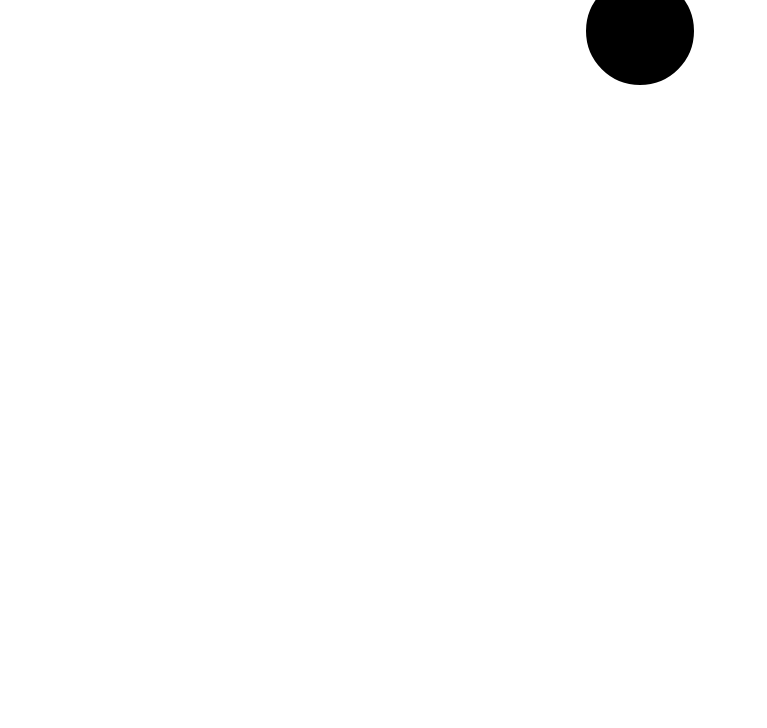
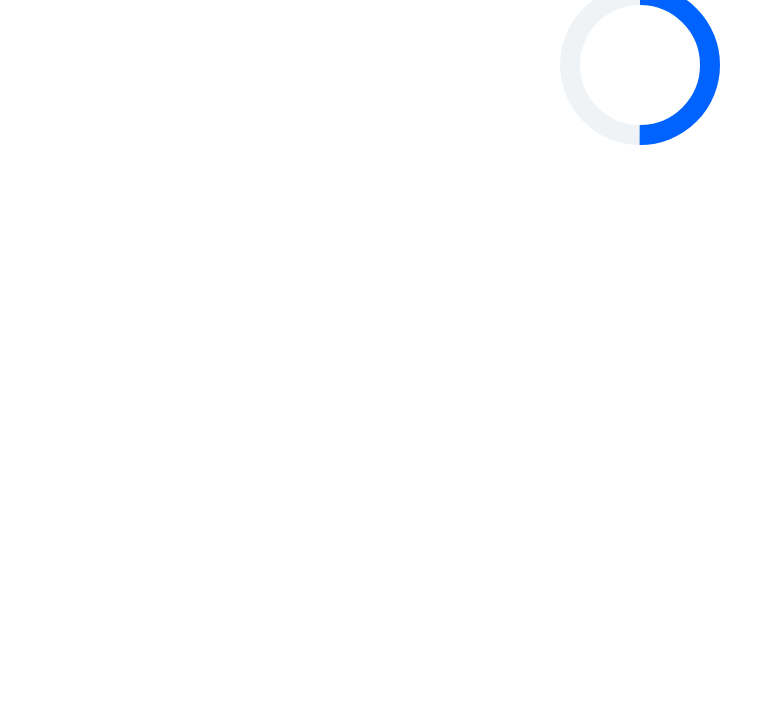
Before and after one commit to D00dlezZz/Ozon, a website: page dist/index.html in a window 1280 px wide. Shown: the part 72-800 px from the top of the page, without its empty margins (0-767 px from the left). Drawn offline with Linux system fonts and the light colour scheme.

Commit message:
wrote base setProgress function

```diff
--- a/dist/index.html
+++ b/dist/index.html
@@ -10,17 +10,19 @@
 </head>
 
 <body>
+    <h1>Progress</h1>
     <section class="main">
-        <h1>Progress</h1>
+        <div class="progress-container">
+            <div class="outer">
+                <div class="inner"></div>
+            </div>
 
-        <div class="as">
-            <svg class="progress-ring" width="120" height="120">
-                <circle class="progress-ring__circle" stroke="#000"
-                stroke-width="4" cx="60" cy="60" r="52"/>
+            <svg class="progress-ring" width="160" height="160">
+                <circle class="progress-circle"
+                stroke-width="20" cx="80" cy="80" r="70"/>
             </svg>
         </div>
     </section>
-
     <script src="./index.js"></script>
 </body>
 
--- a/dist/index.js
+++ b/dist/index.js
@@ -0,0 +1,15 @@
+const circle = document.querySelector('.progress-circle');
+const radius = circle.r.baseVal.value;
+const circumference = 2 * Math.PI * radius;
+
+circle.style.strokeDasharray = `${circumference} ${circumference}`;
+circle.style.strokeDashoffset = circumference;
+
+
+function setProgress(persent) {
+    const offset = circumference - persent / 100 * circumference;
+    circle.style.strokeDashoffset = offset;
+}
+
+
+setProgress(50)
--- a/dist/style.css
+++ b/dist/style.css
@@ -6,13 +6,49 @@
     box-sizing: border-box;
 }
 
-.main {
-    padding: 16px;
-    height: 100%;
+body {
+    padding: 20px;
 }
 
-.as {
+.main {
+    height: 100%;
     display: flex;
     justify-content: center;
     align-items: center;
 }
+
+.progress-container {
+    width: 160px;
+    height: 160px;
+    position: relative;
+
+}
+
+.outer {
+    width: 160px;
+    height: 160px;
+    border-radius: 50%;
+   background-color: #EFF3F6;
+    padding: 20px;
+}
+
+.inner {
+    width: 120px;
+    height: 120px;
+    border-radius: 50%;
+    background-color: white;
+}
+
+.progress-ring {
+    position: absolute;
+    top: 0;
+    left: 0;
+}
+
+.progress-circle {
+    fill: none;
+    stroke: #0062FF;
+    stroke-dasharray: 400;
+    transform-origin: center;
+    transform: rotate(-90deg);
+}
```
